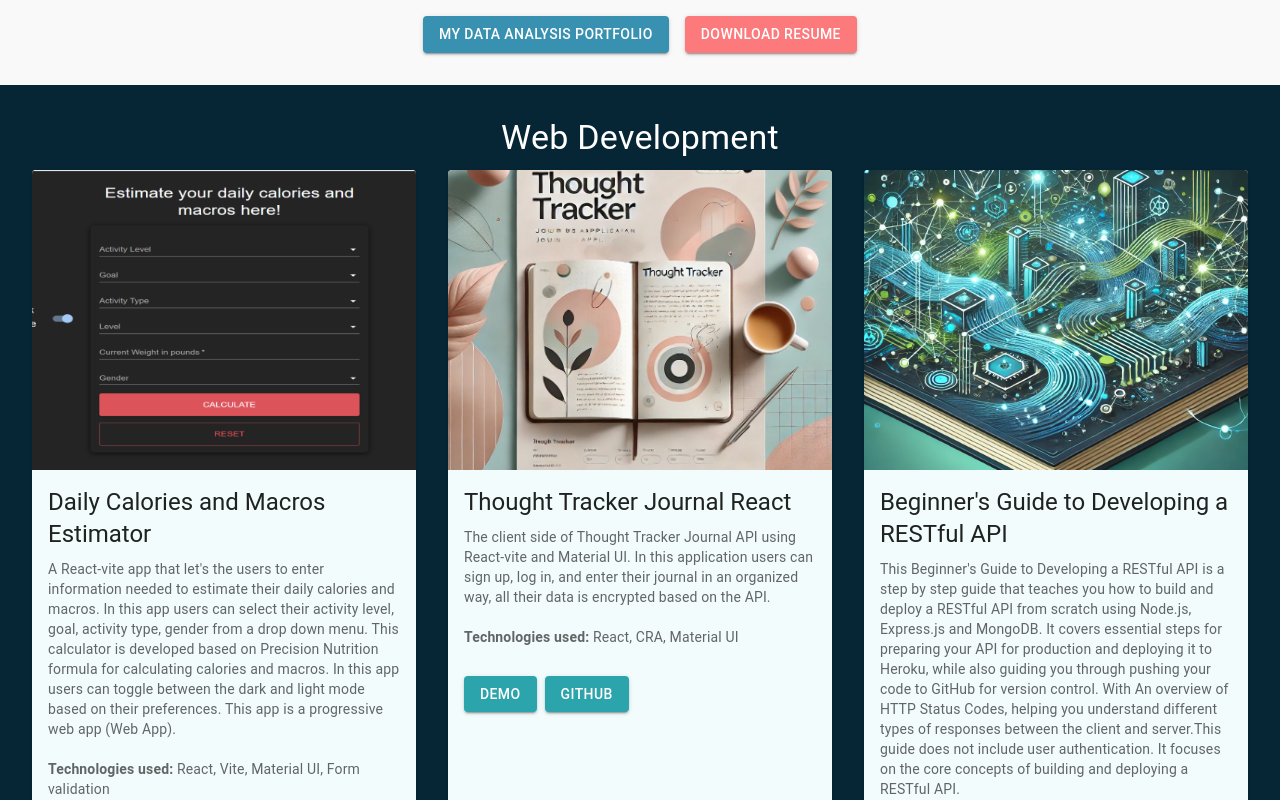
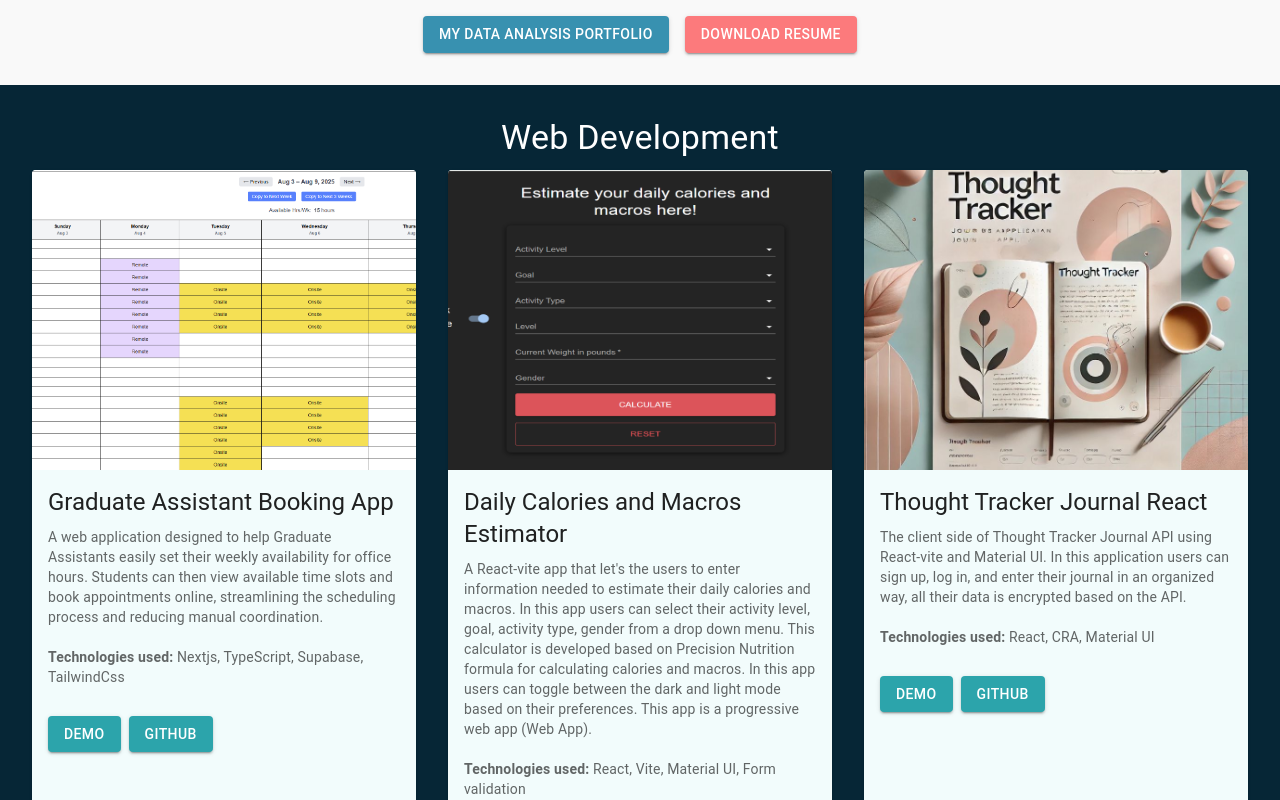
Before and after one commit to Sogolsa/react-vite-portfolio-website, a React (Vite) app: page / in a window 1280 px wide. Shown: the part 980-1780 px from the top of the page. Built offline with nearby package versions, Linux system fonts and the light colour scheme.

Commit message:
Added a new project

```diff
--- a/src/components/Work.jsx
+++ b/src/components/Work.jsx
@@ -10,6 +10,34 @@ import {
 } from "@mui/material";
 
 const projects = [
+  {
+    title: "Graduate Assistant Booking App",
+    description: (
+      <>
+        A web application designed to help Graduate Assistants easily set their
+        weekly availability for office hours. Students can then view available
+        time slots and book appointments online, streamlining the scheduling
+        process and reducing manual coordination.
+        <br />
+        <br />
+        <strong>Technologies used:</strong> Nextjs, TypeScript, Supabase,
+        TailwindCss
+      </>
+    ),
+    img: "/react-vite-portfolio-website/img/ga-booking.png",
+    demoLink: "https://ga-booking.vercel.app/",
+    githubLink: "https://github.com/Sogolsa/ga-booking",
+    buttons: [
+      {
+        label: "Demo",
+        link: "demoLink",
+      },
+      {
+        label: "Github",
+        link: "githubLink",
+      },
+    ],
+  },
   {
     title: "Daily Calories and Macros Estimator",
     description: (
```
Also changed, not shown: public/img/ga-booking.png (added).
